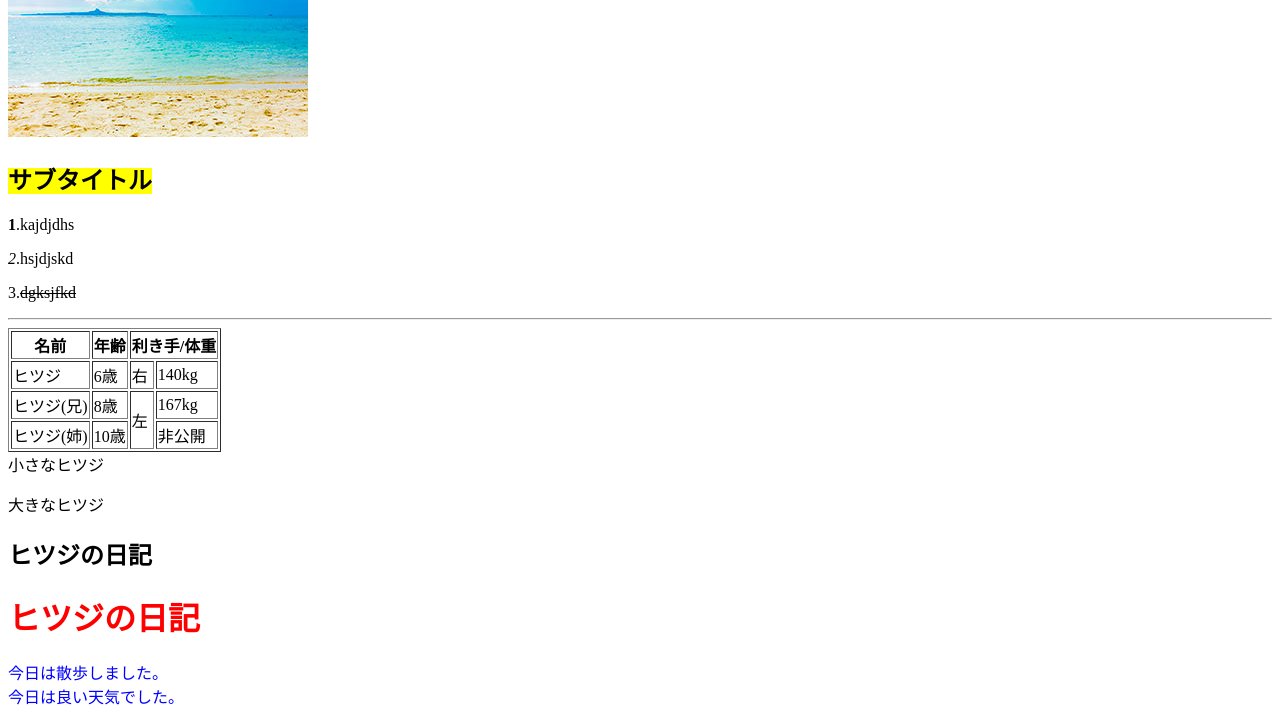
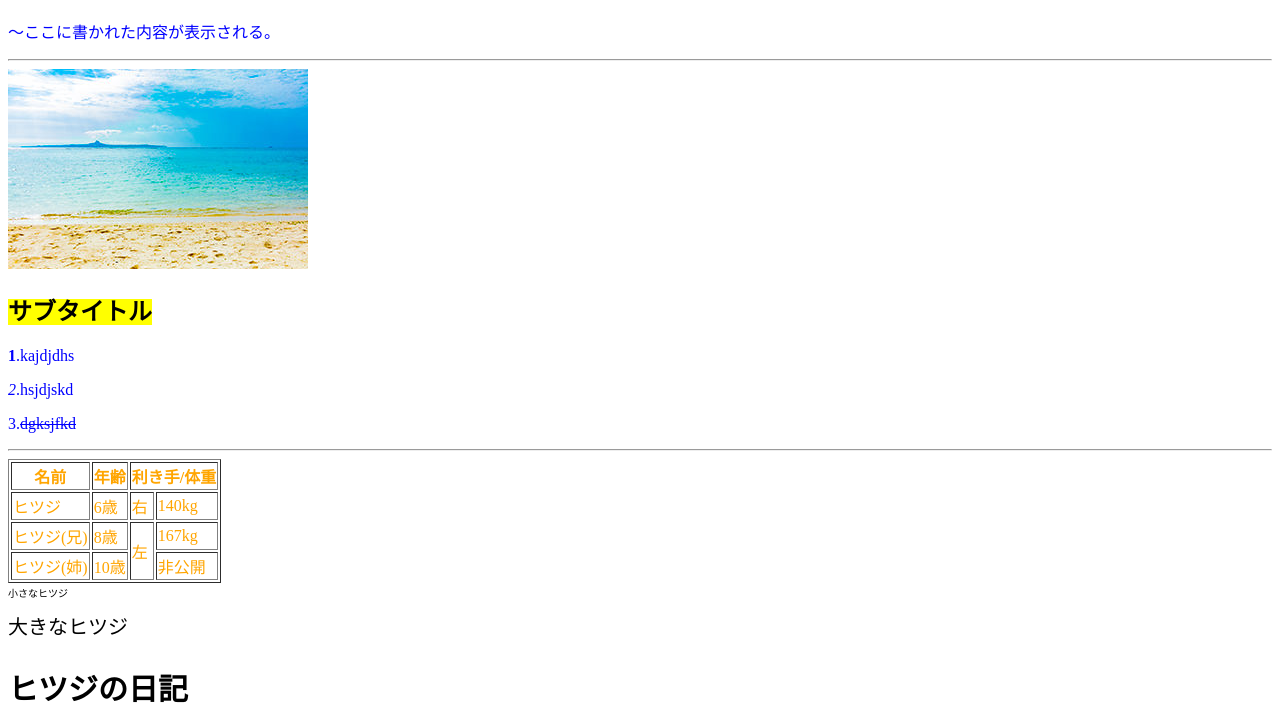
Before and after one commit to haya-4/haya-4.github.io, a plain HTML site: page index.html in a window 1280 px wide. Shown: the part 305-1026 px from the top of the page. Drawn offline with Linux system fonts and the light colour scheme.

Commit message:
Update index.html

```diff
--- a/index.html
+++ b/index.html
@@ -2,7 +2,7 @@
 <html lang="ja">
 <head>
 
-<link rel="stylesheet" type="text/css" href="sample.css">
+<link rel="stylesheet" type="text/css" href="stylesheet.css">
 
 <meta charset="UTF-8">
 
```
